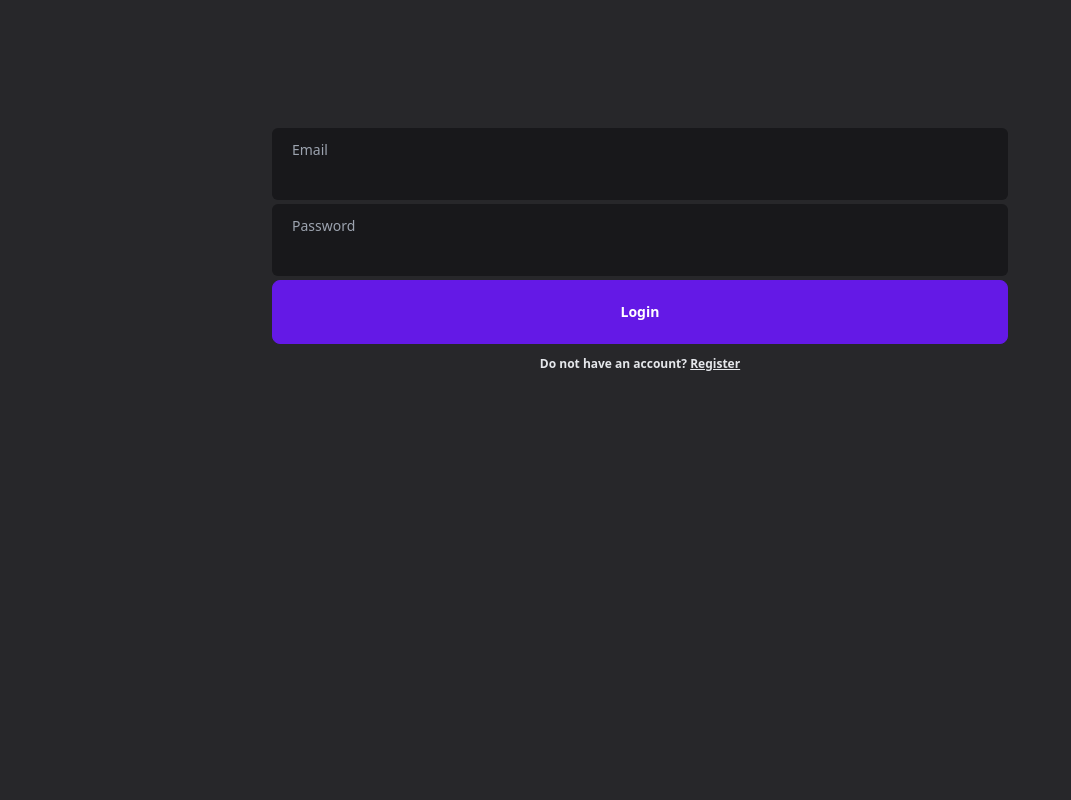
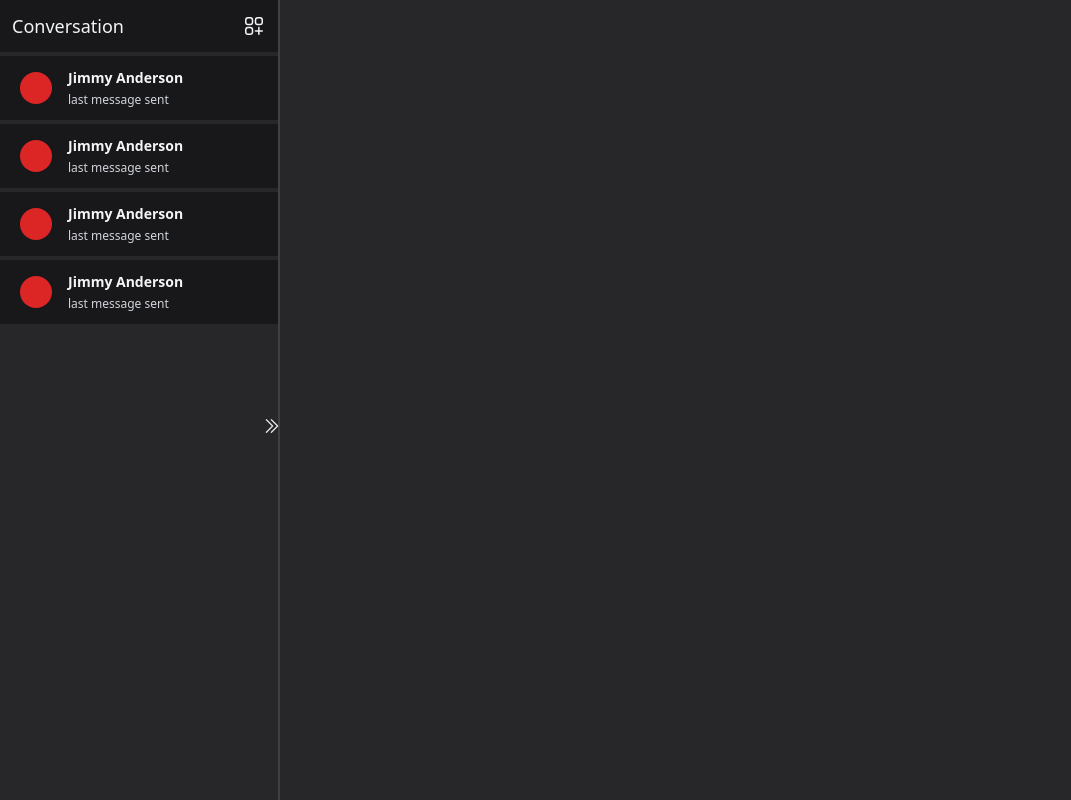
Before and after one commit to alireza-constantin/chitchat-ui, a React (Vite) app: page / in a window 1280 px wide. Shown: the whole page, without its empty margins (0-1071 px from the left). Built offline with nearby package versions, Linux system fonts and the light colour scheme.

Commit message:
made the sidebar skeleton

```diff
--- a/package.json
+++ b/package.json
@@ -10,8 +10,11 @@
     "preview": "vite preview"
   },
   "dependencies": {
+    "@heroicons/react": "^2.0.18",
+    "clsx": "^1.2.1",
     "react": "^18.2.0",
-    "react-dom": "^18.2.0"
+    "react-dom": "^18.2.0",
+    "react-router-dom": "^6.13.0"
   },
   "devDependencies": {
     "@types/react": "^18.0.37",
--- /dev/null
+++ b/src/components/Profile.tsx
@@ -0,0 +1,18 @@
+export function Profile(){
+    return (
+        <div className="flex gap-4 items-center bg-zinc-900 py-3 px-5">
+            <ProfilePic />
+            <div>
+                <p className="text-gray-100 text-sm font-semibold pb-1">Jimmy Anderson</p>
+                <p className="text-xs text-gray-300" >last message sent</p>
+            </div>
+        </div>
+    )
+}
+
+
+function ProfilePic(){
+    return (
+        <div className="w-8 h-8 bg-red-600 rounded-full"></div>
+    )
+}
--- a/src/main.tsx
+++ b/src/main.tsx
@@ -1,10 +1,29 @@
 import React from 'react'
 import ReactDOM from 'react-dom/client'
 import './index.css'
-import Login from './pages/Login'
+import Login from './pages/login'
+
+import { createBrowserRouter, RouterProvider } from 'react-router-dom'
+import Register from './pages/register'
+import App from './pages/app'
+
+const router = createBrowserRouter([
+  {
+    path: '/',
+    element: <App />
+  },
+  {
+    path: '/login',
+    element: <Login />
+  },
+  {
+    path: '/register',
+    element: <Register />
+  }
+])
 
 ReactDOM.createRoot(document.getElementById('root') as HTMLElement).render(
   <React.StrictMode>
-    <Login />
+    <RouterProvider router={router} />
   </React.StrictMode>,
 )
--- /dev/null
+++ b/src/pages/app.css
@@ -0,0 +1,26 @@
+.sidebar {
+  position: fixed;
+  top: 0;
+  bottom: 0;
+  left: 0;
+  width: 280px; /* Initial width for small screens */
+  background-color: #f8f8f8;
+  transition: width 0.3s ease-in-out;
+}
+
+.sidebar.expanded {
+  width: 100%; /* Expanded width for large screens */
+  max-width: 280px; /* Maximum width for small screens */
+}
+
+
+@media (max-width: 767px) {
+  /* Styles for small screens */
+  .sidebar {
+    width: 60px; /* Width for partially shown sidebar */
+  }
+
+  .sidebar.expanded {
+    width: 280px; /* Width for fully expanded sidebar */
+  }
+}
--- /dev/null
+++ b/src/pages/app.tsx
@@ -0,0 +1,42 @@
+import { useState } from "react"
+import { ChevronDoubleLeftIcon, ChevronDoubleRightIcon } from "@heroicons/react/24/solid"
+import { Profile } from "../components/Profile"
+import { SquaresPlusIcon } from "@heroicons/react/24/outline"
+
+export default function App() {
+    const [expanded, setExpanded] = useState(false)
+
+    const toggleSidebar = () => {
+        setExpanded((prev) => !prev)
+    }
+    return (
+        <div
+            className={`fixed border-r-2 border-zinc-700 top-0 bottom-0 transition-all ${
+                expanded ? "sm:max-w-[280px] sm:w-full w-280px" : "left-0 w-[60px] sm:w-[280px]"
+            }`}
+        >
+            <div className="flex justify-between items-center p-3 mb-1 bg-zinc-900">
+                <h4 className="text-gray-100  text-lg">Conversation</h4>
+                <SquaresPlusIcon className="w-6 h-6 text-gray-100" />
+            </div>
+            <div className="">
+                <ul className="flex flex-col gap-1">
+                    <Profile />
+                    <Profile />
+                    <Profile />
+                    <Profile />
+                </ul>
+            </div>
+            <button
+                className="absolute bg-transparent  rounded-e-3xl px-1 py-4 top-1/2 -right-2"
+                onClick={toggleSidebar}
+            >
+                {expanded ? (
+                    <ChevronDoubleLeftIcon className="text-gray-200 w-5 h-5" />
+                ) : (
+                    <ChevronDoubleRightIcon className="text-gray-200 w-5 h-5" />
+                )}
+            </button>
+        </div>
+    )
+}
--- a/src/pages/Login.tsx
+++ b/src/pages/login.tsx
@@ -1,4 +1,5 @@
-import { FormInput } from "../components/formInput"
+import { FormInput } from "../components/FormInput"
+import { Link } from "react-router-dom"
 
 export default function Login() {
     return (
@@ -9,7 +10,10 @@ export default function Login() {
                 <button className="btn btn-primary capitalize h-16 w-full">Login</button>
             </form>
             <p className="text-center text-gray-200 font-semibold  text-xs mt-3">
-                Do not have an account? <span className="underline">Register</span>
+                Do not have an account?{" "}
+                <Link to="/register" className="underline">
+                    Register
+                </Link>
             </p>
         </>
     )
--- a/src/pages/register.tsx
+++ b/src/pages/register.tsx
@@ -1,4 +1,5 @@
-import { FormInput } from "../components/formInput"
+import { FormInput } from "../components/FormInput"
+import { Link } from "react-router-dom"
 
 export default function Register() {
     return (
@@ -15,7 +16,10 @@ export default function Register() {
                 </button>
             </form>
             <p className="text-center text-gray-200 font-semibold  text-xs mt-3">
-                Already have an account? <span className="underline">Login</span>
+                Already have an account?{" "}
+                <Link to="/login" className="underline">
+                    Login
+                </Link>
             </p>
         </>
     )
```
Also changed, not shown: src/components/FormInput.tsx (renamed from src/components/formInput.tsx), 2 other files (tests, documents, lock files or other folders).
